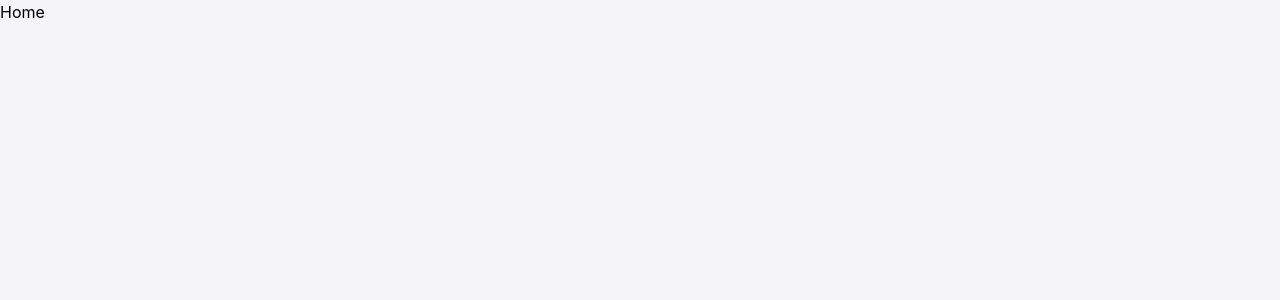
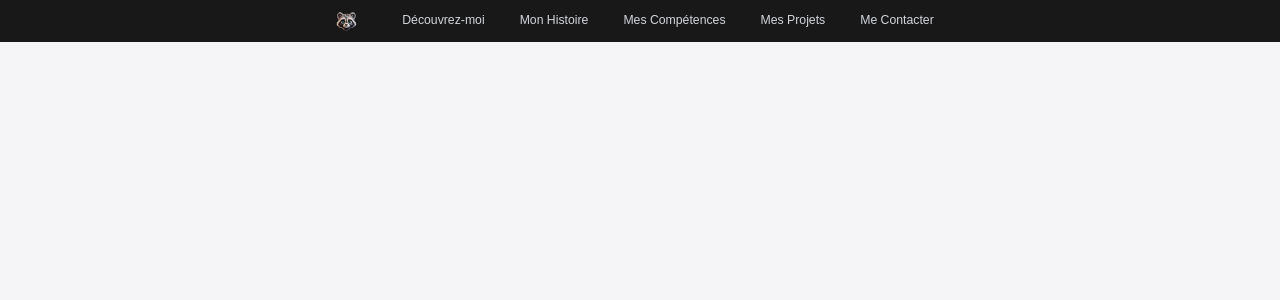
Before and after one commit to dylanepitech/Portfolio, a React (Vite) app: page / in a window 1280 px wide. Shown: the top 300 px of the page. Built offline with nearby package versions, Linux system fonts and the light colour scheme.

Commit message:
Feature/navbar (#2)
* push rapide

* feature(Navbar): Ajout d'une interface

```diff
--- /dev/null
+++ b/src/components/Navbar.tsx
@@ -0,0 +1,88 @@
+import { ReactElement, useState } from "react";
+import { Link } from "react-router-dom";
+import { NavItems } from "../utils/interface";
+import raccoon from "../assets/head.png";
+import { Menu, X } from "lucide-react";
+
+export default function Navbar(): ReactElement {
+  const [isOpen, setIsOpen] = useState(false);
+
+  const linkElements: NavItems[] = [
+    {
+      link: "#me",
+      text: "Découvrez-moi",
+    },
+    {
+      link: "#histoire",
+      text: "Mon Histoire",
+    },
+    {
+      link: "#competences",
+      text: "Mes Compétences",
+    },
+    {
+      link: "#projets",
+      text: "Mes Projets",
+    },
+    {
+      link: "#contact",
+      text: "Me Contacter",
+    },
+  ];
+
+  return (
+    <nav className="bg-black/90 fixed w-full z-10">
+      <div className="max-w-7xl mx-auto px-4 sm:px-6 lg:px-8">
+        <div className="flex items-center justify-between md:justify-center h-12 md:gap-10">
+          <div className="flex items-center">
+            <img src={raccoon} alt="Raccoon head" className="h-6 w-6" />
+          </div>
+          <div className="hidden md:block">
+            <div className="flex items-baseline space-x-4">
+              {linkElements.map((item: NavItems, index: number) => (
+                <Link
+                  key={index}
+                  to={item.link}
+                  className="text-gray-300 hover:text-white px-3 py-2 rounded-md text-sm font-medium"
+                >
+                  {item.text}
+                </Link>
+              ))}
+            </div>
+          </div>
+          <div className="md:hidden">
+            <button
+              onClick={() => setIsOpen(!isOpen)}
+              className="inline-flex items-center justify-center p-2 rounded-md text-gray-400 hover:text-white focus:outline-none focus:ring-2 focus:ring-inset focus:ring-white"
+              aria-expanded={isOpen}
+            >
+              <span className="sr-only">Ouvrir le menu</span>
+              {isOpen ? (
+                <X className="block h-6 w-6" aria-hidden="true" />
+              ) : (
+                <Menu className="block h-6 w-6" aria-hidden="true" />
+              )}
+            </button>
+          </div>
+        </div>
+      </div>
+
+      {isOpen && (
+        <div className="md:hidden">
+          <div className="px-2 pt-2 pb-3 space-y-1 sm:px-3">
+            {linkElements.map((item: NavItems, index: number) => (
+              <Link
+                key={index}
+                to={item.link}
+                className="text-gray-300 hover:text-white block px-3 py-2 rounded-md text-base font-medium"
+                onClick={() => setIsOpen(false)}
+              >
+                {item.text}
+              </Link>
+            ))}
+          </div>
+        </div>
+      )}
+    </nav>
+  );
+}
--- a/src/index.css
+++ b/src/index.css
@@ -3,9 +3,10 @@
 @tailwind utilities;
 
 :root {
-  font-family: Inter, system-ui, Avenir, Helvetica, Arial, sans-serif;
+  font-family: Arial, Helvetica, sans-serif;
+  font-size: 14px;
   line-height: 1.5;
-  font-weight: 400;
+  font-weight: 100;
 
   color-scheme: light dark;
   color: rgba(255, 255, 255, 0.87);
@@ -16,5 +17,6 @@
   -webkit-font-smoothing: antialiased;
   -moz-osx-font-smoothing: grayscale;
 }
+
 /* 245,245,247 */
 /* 250,250,250 */
--- a/src/pages/Home.tsx
+++ b/src/pages/Home.tsx
@@ -1,9 +1,10 @@
 import { ReactElement } from "react";
+import Navbar from "../components/Navbar";
 
 export default function Home(): ReactElement {
   return (
     <>
-      <h1 className="text-black">Home</h1>
+      <Navbar />
     </>
   );
 }
--- /dev/null
+++ b/src/utils/interface.ts
@@ -0,0 +1,4 @@
+export interface NavItems {
+  link: string;
+  text: string;
+}
```
Also changed, not shown: src/assets/head.png (added), 1 other file (tests, documents, lock files or other folders).
